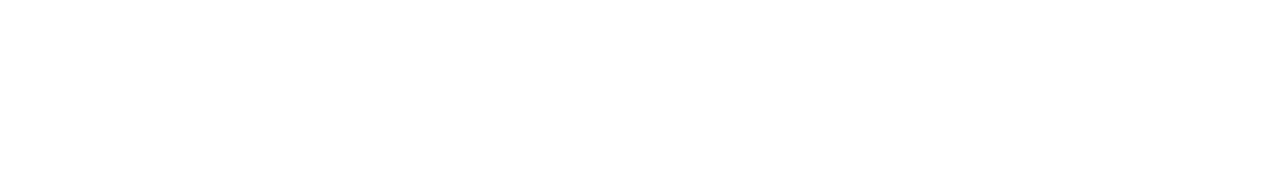
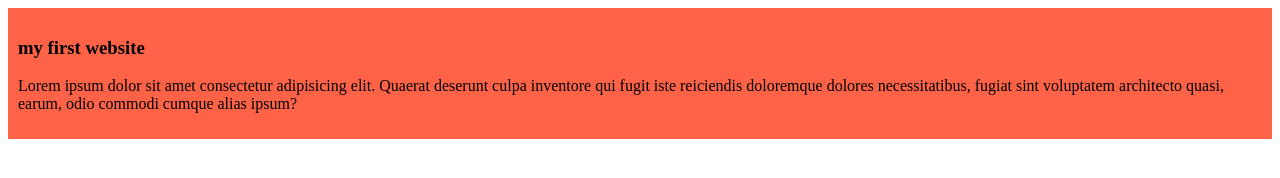
Before and after one commit to boss-no1/my-first-github, a plain HTML site: page index.html in a window 1280 px wide. Drawn offline with Linux system fonts and the light colour scheme.

Commit message:
added the first blog

```diff
--- /dev/null
+++ b/block.css
@@ -0,0 +1,4 @@
+div{
+    background-color: tomato;
+    padding: 10px;
+}
--- a/index.html
+++ b/index.html
@@ -5,8 +5,13 @@
     <meta name="viewport" content="width=device-width, initial-scale=1.0">
     <title>MY first github project
     </title>
+    <link rel="stylesheet" href="block.css">
+
 </head>
 <body>
-
+    <div>
+        <h3>my first website</h3>
+        <p>Lorem ipsum dolor sit amet consectetur adipisicing elit. Quaerat deserunt culpa inventore qui fugit iste reiciendis doloremque dolores necessitatibus, fugiat sint voluptatem architecto quasi, earum, odio commodi cumque alias ipsum?</p>
+    </div>
 </body>
 </html>
--- /dev/null
+++ b/styles/bloc.css
@@ -0,0 +1,3 @@
+div{
+    background-color: tomato;
+}
```
